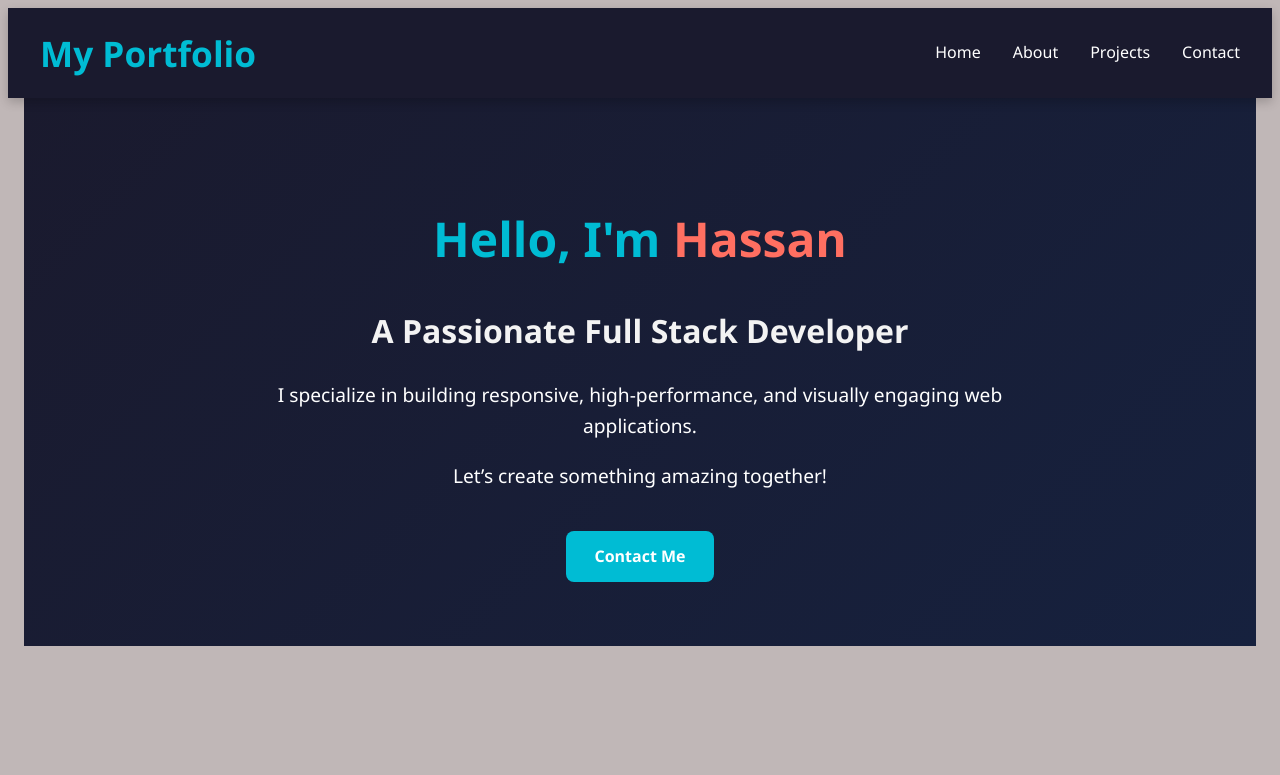
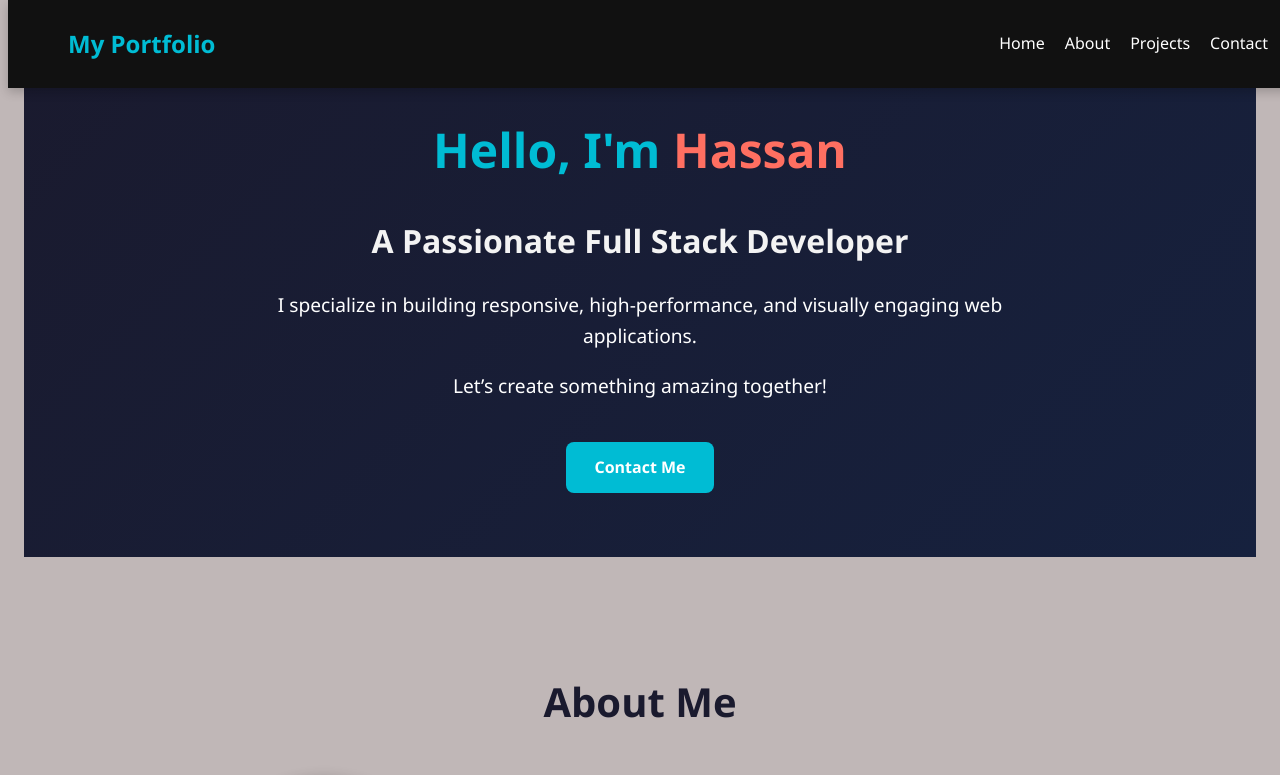
Before and after one commit to hassanmahmoodjafri121/Portfolio, a React (Vite) app in the folder my-portfolio/: page / in a window 1280 px wide. Shown: the top 775 px of the page. Built offline with nearby package versions, Linux system fonts and the light colour scheme; the HTML template or start-up script is replaced by a standard one.

Commit message:
portfolio

```diff
--- a/my-portfolio/src/components/Header.jsx
+++ b/my-portfolio/src/components/Header.jsx
@@ -1,11 +1,19 @@
-import React from 'react';
+import React, { useState } from 'react';
 
-const Header = ({ menuOpen, toggleMenu }) => {
+
+const Header = () => {
+  const [menuOpen, setMenuOpen] = useState(false);
+
+  const toggleMenu = () => {
+    setMenuOpen(!menuOpen);
+  };
+
   return (
     <header className="header">
       <div className="container">
         <div className="logo">My Portfolio</div>
 
+        {/* Hamburger button */}
         <div
           className={`menu-toggle ${menuOpen ? 'rotate' : ''}`}
           onClick={toggleMenu}
@@ -13,11 +21,12 @@ const Header = ({ menuOpen, toggleMenu }) => {
           &#9776;
         </div>
 
+        {/* Nav Links */}
         <ul className={`nav-links ${menuOpen ? 'open' : ''}`}>
-          <li><a href="#home">Home</a></li>
-          <li><a href="#about">About</a></li>
-          <li><a href="#projects">Projects</a></li>
-          <li><a href="#contact">Contact</a></li>
+          <li><a href="#home" onClick={toggleMenu}>Home</a></li>
+          <li><a href="#about" onClick={toggleMenu}>About</a></li>
+          <li><a href="#projects" onClick={toggleMenu}>Projects</a></li>
+          <li><a href="#contact" onClick={toggleMenu}>Contact</a></li>
         </ul>
       </div>
     </header>
--- a/my-portfolio/src/index.css
+++ b/my-portfolio/src/index.css
@@ -526,3 +526,80 @@ body {
     font-size: 0.95rem;
   }
 }
+/* Header base */
+.header {
+  background: #111;
+  color: white;
+  padding: 15px 20px;
+  position: fixed;
+  width: 100%;
+  top: 0;
+  z-index: 1000;
+}
+
+.header .container {
+  display: flex;
+  justify-content: space-between;
+  align-items: center;
+}
+
+.logo {
+  font-size: 1.5rem;
+  font-weight: bold;
+}
+
+/* Nav links (desktop) */
+.nav-links {
+  display: flex;
+  gap: 20px;
+  list-style: none;
+}
+
+.nav-links li a {
+  text-decoration: none;
+  color: white;
+  transition: 0.3s;
+}
+
+.nav-links li a:hover {
+  color: #00adb5;
+}
+
+/* Hamburger menu (hidden on desktop) */
+.menu-toggle {
+  display: none;
+  font-size: 2rem;
+  cursor: pointer;
+  transition: transform 0.3s ease;
+}
+
+.menu-toggle.rotate {
+  transform: rotate(90deg);
+}
+
+/* Mobile view */
+@media (max-width: 768px) {
+  .menu-toggle {
+    display: block;
+  }
+
+  .nav-links {
+    position: absolute;
+    top: 70px;
+    right: -100%;
+    background: #222;
+    flex-direction: column;
+    align-items: center;
+    width: 200px;
+    padding: 20px 0;
+    transition: right 0.3s ease;
+  }
+
+  .nav-links.open {
+    right: 0;
+  }
+
+  .nav-links li {
+    margin: 15px 0;
+  }
+}
```
